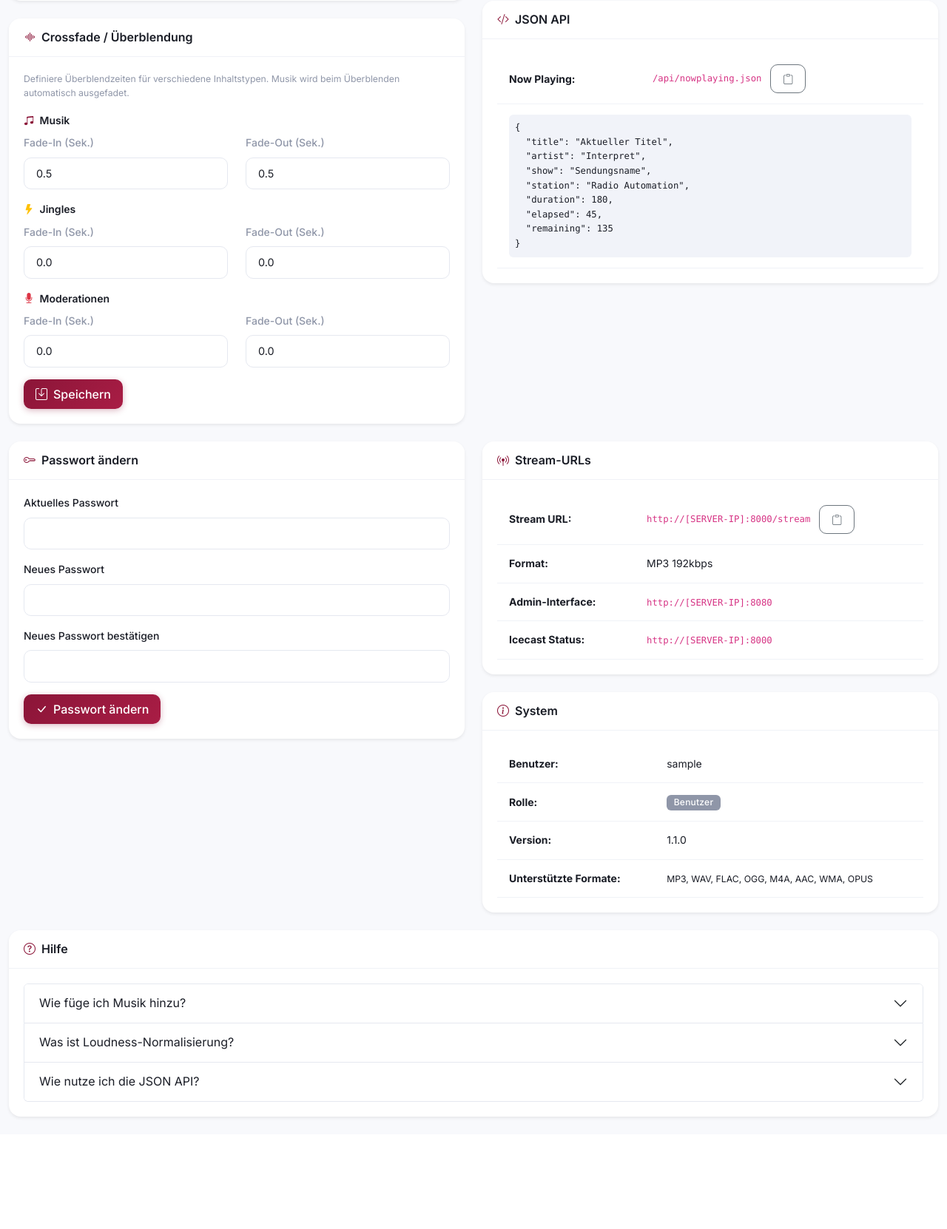
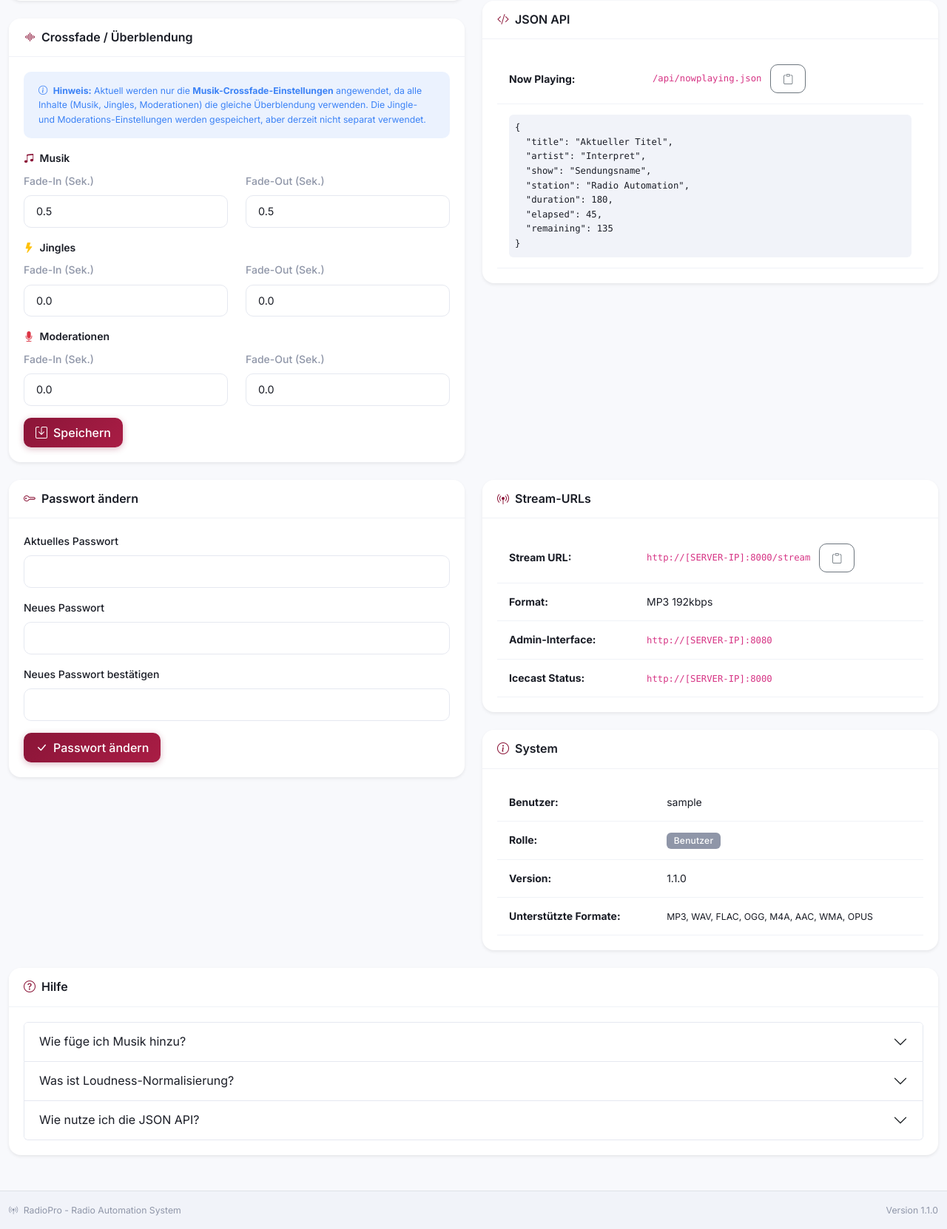
Before and after one commit to hanseatme/radio-automation, a Flask app: page /settings in a window 1280 px wide. Shown: the part 715-2377 px from the top of the page at 74% size. Before the commit the page ends 2228 px from the top, so only its background shows below. Run offline with Flask 3, Linux system fonts and the light colour scheme; the visitor is signed in with stand-in values (Sample User, id 1); data comes from the database, SQL or seed files in the repository; data that the repository does not hold is empty; some libraries are stand-ins or nearby versions.

Commit message:
Version 1.1.0 - Crossfade-System komplett überarbeitet
Fixes:
- Crossfade-Einstellungen werden jetzt korrekt gespeichert und angewendet
- JSON-Parser für Liquidsoap implementiert (lädt Einstellungen aus /data/stream_settings.json)
- Liquidsoap duration-Parameter hinzugefügt für korrekte Überblendungszeiten
- Deutsche Dezimalformat-Unterstützung (0,5 und 0.5 funktionieren beide)
- Automatischer Liquidsoap-Neustart bei Einstellungsänderungen via supervisorctl

Improvements:
- Crossfade-Defaults von 0.05s auf 0.5s korrigiert (sanftere Überblendung)
- supervisord.conf mit RPC-Interface konfiguriert
- Telnet-Befehle für Crossfade-Status und -Steuerung

🤖 Generated with [Claude Code](https://claude.com/claude-code)

Co-Authored-By: Claude Sonnet 4.5 <noreply@anthropic.com>

```diff
--- a/app/__init__.py
+++ b/app/__init__.py
@@ -3,6 +3,9 @@ from flask import Flask
 from flask_sqlalchemy import SQLAlchemy
 from flask_login import LoginManager
 from flask_socketio import SocketIO
+
+# Version
+VERSION = "1.1.0"
 
 db = SQLAlchemy()
 login_manager = LoginManager()
@@ -37,6 +40,11 @@ def create_app():
     app.register_blueprint(main_bp)
     app.register_blueprint(api_bp, url_prefix='/api')
 
+    # Make version available in all templates
+    @app.context_processor
+    def inject_version():
+        return {'app_version': VERSION}
+
     # Create database tables
     with app.app_context():
         db.create_all()
--- a/app/routes.py
+++ b/app/routes.py
@@ -420,14 +420,61 @@ def save_stream_settings():
     if 'current_show_id' in data:
         settings.current_show_id = int(data['current_show_id']) if data['current_show_id'] else None
 
+    # Crossfade settings
+    if 'crossfade_music_fade_in' in data:
+        settings.crossfade_music_fade_in = float(data['crossfade_music_fade_in'])
+    if 'crossfade_music_fade_out' in data:
+        settings.crossfade_music_fade_out = float(data['crossfade_music_fade_out'])
+    if 'crossfade_jingle_fade_in' in data:
+        settings.crossfade_jingle_fade_in = float(data['crossfade_jingle_fade_in'])
+    if 'crossfade_jingle_fade_out' in data:
+        settings.crossfade_jingle_fade_out = float(data['crossfade_jingle_fade_out'])
+    if 'crossfade_moderation_fade_in' in data:
+        settings.crossfade_moderation_fade_in = float(data['crossfade_moderation_fade_in'])
+    if 'crossfade_moderation_fade_out' in data:
+        settings.crossfade_moderation_fade_out = float(data['crossfade_moderation_fade_out'])
+
     db.session.commit()
 
     # Trigger Liquidsoap config update
     try:
-        from app.audio_engine import update_output_settings
+        from app.audio_engine import update_output_settings, update_crossfade_settings
+        import json
+        import subprocess
+
         update_output_settings(settings)
+
+        # Write crossfade settings to JSON file that Liquidsoap reads on startup
+        settings_file = '/data/stream_settings.json'
+        crossfade_data = {
+            'crossfade_music_fade_in': settings.crossfade_music_fade_in,
+            'crossfade_music_fade_out': settings.crossfade_music_fade_out,
+            'crossfade_jingle_fade_in': settings.crossfade_jingle_fade_in,
+            'crossfade_jingle_fade_out': settings.crossfade_jingle_fade_out,
+            'crossfade_moderation_fade_in': settings.crossfade_moderation_fade_in,
+            'crossfade_moderation_fade_out': settings.crossfade_moderation_fade_out
+        }
+
+        try:
+            with open(settings_file, 'w') as f:
+                json.dump(crossfade_data, f, indent=2)
+            print(f"Wrote crossfade settings to {settings_file}: {crossfade_data}", flush=True)
+        except Exception as e:
+            print(f"Warning: Could not write crossfade settings to file: {e}", flush=True)
+
+        # Apply crossfade settings to Liquidsoap (for immediate effect via telnet)
+        update_crossfade_settings(settings)
+
+        # Restart Liquidsoap to load new crossfade values from JSON
+        # Note: This requires supervisor to restart the liquidsoap process
+        try:
+            subprocess.run(['supervisorctl', 'restart', 'liquidsoap'], timeout=10)
+            print("Restarted Liquidsoap to apply new crossfade settings", flush=True)
+        except Exception as e:
+            print(f"Warning: Could not restart Liquidsoap: {e}", flush=True)
+
     except Exception as e:
-        print(f"Warning: Could not update Liquidsoap settings: {e}")
+        print(f"Warning: Could not update Liquidsoap settings: {e}", flush=True)
 
     return jsonify({'success': True, 'settings': settings.to_dict()})
 
--- a/templates/base.html
+++ b/templates/base.html
@@ -173,6 +173,19 @@
 
         {% block content %}{% endblock %}
     </main>
+
+    <!-- Footer with Version -->
+    <footer class="container-fluid py-3 mt-4 border-top bg-light">
+        <div class="d-flex justify-content-between align-items-center">
+            <small class="text-muted">
+                <i class="bi bi-broadcast-pin me-1"></i>
+                RadioPro - Radio Automation System
+            </small>
+            <small class="text-muted">
+                Version {{ app_version }}
+            </small>
+        </div>
+    </footer>
 
     <!-- Toast Container -->
     <div class="toast-container position-fixed bottom-0 end-0 p-3">
--- a/templates/settings.html
+++ b/templates/settings.html
@@ -89,7 +89,10 @@
             </div>
             <div class="card-body">
                 <form id="crossfade-settings-form">
-                    <p class="text-muted small mb-3">Definiere Überblendzeiten für verschiedene Inhaltstypen. Musik wird beim Überblenden automatisch ausgefadet.</p>
+                    <div class="alert alert-info small mb-3">
+                        <i class="bi bi-info-circle me-1"></i>
+                        <strong>Hinweis:</strong> Aktuell werden nur die <strong>Musik-Crossfade-Einstellungen</strong> angewendet, da alle Inhalte (Musik, Jingles, Moderationen) die gleiche Überblendung verwenden. Die Jingle- und Moderations-Einstellungen werden gespeichert, aber derzeit nicht separat verwendet.
+                    </div>
 
                     <!-- Music Crossfade -->
                     <div class="mb-3">
@@ -97,15 +100,15 @@
                         <div class="row">
                             <div class="col-6">
                                 <label class="form-label small text-muted">Fade-In (Sek.)</label>
-                                <input type="number" class="form-control form-control-sm" id="crossfade-music-fade-in"
+                                <input type="text" class="form-control form-control-sm" id="crossfade-music-fade-in"
                                        value="{{ stream_settings.crossfade_music_fade_in|default(0.5) }}"
-                                       min="0" max="5" step="0.1">
+                                       placeholder="0.5 oder 0,5">
                             </div>
                             <div class="col-6">
                                 <label class="form-label small text-muted">Fade-Out (Sek.)</label>
-                                <input type="number" class="form-control form-control-sm" id="crossfade-music-fade-out"
+                                <input type="text" class="form-control form-control-sm" id="crossfade-music-fade-out"
                                        value="{{ stream_settings.crossfade_music_fade_out|default(0.5) }}"
-                                       min="0" max="5" step="0.1">
+                                       placeholder="0.5 oder 0,5">
                             </div>
                         </div>
                     </div>
@@ -116,15 +119,15 @@
                         <div class="row">
                             <div class="col-6">
                                 <label class="form-label small text-muted">Fade-In (Sek.)</label>
-                                <input type="number" class="form-control form-control-sm" id="crossfade-jingle-fade-in"
+                                <input type="text" class="form-control form-control-sm" id="crossfade-jingle-fade-in"
                                        value="{{ stream_settings.crossfade_jingle_fade_in|default(0.0) }}"
-                                       min="0" max="5" step="0.1">
+                                       placeholder="0.0 oder 0,0">
                             </div>
                             <div class="col-6">
                                 <label class="form-label small text-muted">Fade-Out (Sek.)</label>
-                                <input type="number" class="form-control form-control-sm" id="crossfade-jingle-fade-out"
+                                <input type="text" class="form-control form-control-sm" id="crossfade-jingle-fade-out"
                                        value="{{ stream_settings.crossfade_jingle_fade_out|default(0.0) }}"
-                                       min="0" max="5" step="0.1">
+                                       placeholder="0.0 oder 0,0">
                             </div>
                         </div>
                     </div>
@@ -135,15 +138,15 @@
                         <div class="row">
                             <div class="col-6">
                                 <label class="form-label small text-muted">Fade-In (Sek.)</label>
-                                <input type="number" class="form-control form-control-sm" id="crossfade-moderation-fade-in"
+                                <input type="text" class="form-control form-control-sm" id="crossfade-moderation-fade-in"
                                        value="{{ stream_settings.crossfade_moderation_fade_in|default(0.0) }}"
-                                       min="0" max="5" step="0.1">
+                                       placeholder="0.0 oder 0,0">
                             </div>
                             <div class="col-6">
                                 <label class="form-label small text-muted">Fade-Out (Sek.)</label>
-                                <input type="number" class="form-control form-control-sm" id="crossfade-moderation-fade-out"
+                                <input type="text" class="form-control form-control-sm" id="crossfade-moderation-fade-out"
                                        value="{{ stream_settings.crossfade_moderation_fade_out|default(0.0) }}"
-                                       min="0" max="5" step="0.1">
+                                       placeholder="0.0 oder 0,0">
                             </div>
                         </div>
                     </div>
@@ -406,6 +409,12 @@
 
 {% block extra_js %}
 <script>
+// Helper function to parse German/English decimal numbers
+function parseGermanFloat(value) {
+    // Replace comma with dot for German decimal notation
+    return parseFloat(value.toString().replace(',', '.'));
+}
+
 // Stream Settings Form
 document.getElementById('stream-settings-form').addEventListener('submit', async function(e) {
     e.preventDefault();
@@ -420,7 +429,7 @@ document.getElementById('stream-settings-form').addEventListener('submit', async
                 output_samplerate: document.getElementById('output-samplerate').value,
                 output_channels: document.getElementById('output-channels').value,
                 normalize_enabled: document.getElementById('normalize-enabled').checked,
-                target_lufs: document.getElementById('target-lufs').value
+                target_lufs: parseGermanFloat(document.getElementById('target-lufs').value)
             })
         });
 
@@ -447,12 +456,12 @@ document.getElementById('crossfade-settings-form').addEventListener('submit', as
             method: 'POST',
             headers: { 'Content-Type': 'application/json' },
             body: JSON.stringify({
-                crossfade_music_fade_in: parseFloat(document.getElementById('crossfade-music-fade-in').value),
-                crossfade_music_fade_out: parseFloat(document.getElementById('crossfade-music-fade-out').value),
-                crossfade_jingle_fade_in: parseFloat(document.getElementById('crossfade-jingle-fade-in').value),
-                crossfade_jingle_fade_out: parseFloat(document.getElementById('crossfade-jingle-fade-out').value),
-                crossfade_moderation_fade_in: parseFloat(document.getElementById('crossfade-moderation-fade-in').value),
-                crossfade_moderation_fade_out: parseFloat(document.getElementById('crossfade-moderation-fade-out').value)
+                crossfade_music_fade_in: parseGermanFloat(document.getElementById('crossfade-music-fade-in').value),
+                crossfade_music_fade_out: parseGermanFloat(document.getElementById('crossfade-music-fade-out').value),
+                crossfade_jingle_fade_in: parseGermanFloat(document.getElementById('crossfade-jingle-fade-in').value),
+                crossfade_jingle_fade_out: parseGermanFloat(document.getElementById('crossfade-jingle-fade-out').value),
+                crossfade_moderation_fade_in: parseGermanFloat(document.getElementById('crossfade-moderation-fade-in').value),
+                crossfade_moderation_fade_out: parseGermanFloat(document.getElementById('crossfade-moderation-fade-out').value)
             })
         });
 
```
Also changed, not shown: 2 other files.
